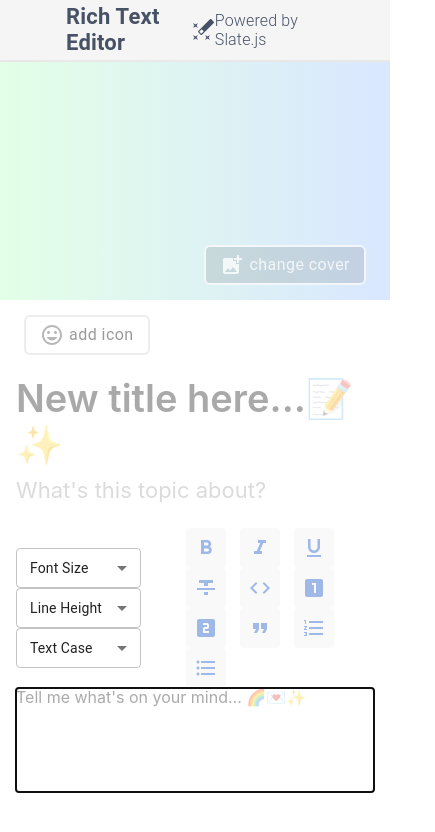
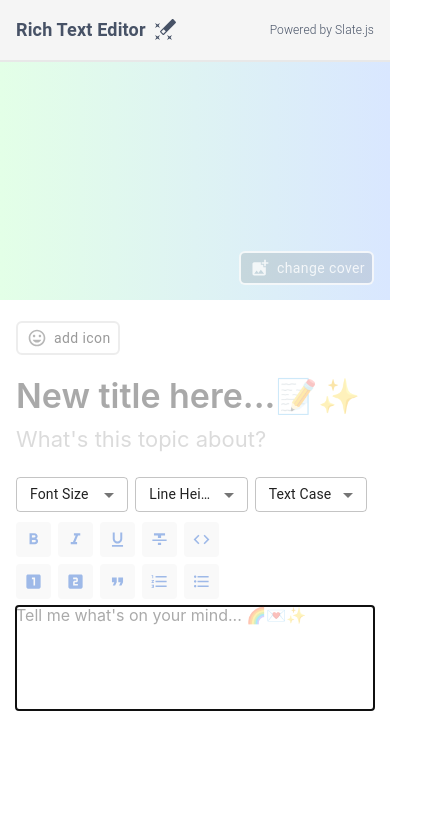
Before and after one commit to katherinedavenia/td-rich-text-editor, a Next.js app: page / in a window 390 px wide. Shown: the top 832 px of the page, 435 px wide, since content can reach past the window. Built offline with nearby package versions, Linux system fonts and the light colour scheme.

Commit message:
[TD] responsive styling

```diff
--- a/src/components/Body.jsx
+++ b/src/components/Body.jsx
@@ -5,6 +5,7 @@ import { createEditor } from 'slate';
 import { Slate, Editable, withReact } from 'slate-react';
 import { withHistory } from 'slate-history';
 import RichTextEditor from './RichTextEditor';
+import useResponsive from '../lib/useResponsive';
 
 const initialValueTitle = [
   {
@@ -29,6 +30,7 @@ const initialValueSubtitle = [
 ];
 
 const Body = () => {
+  const { isMobile, isTablet } = useResponsive();
   const editorTitle = useMemo(() => withHistory(withReact(createEditor())), []);
   const editorSubtitle = useMemo(
     () => withHistory(withReact(createEditor())),
@@ -36,19 +38,27 @@ const Body = () => {
   );
 
   return (
-    <Box>
-      <Container maxWidth="lg">
+    <Box
+      sx={{
+        minHeight: 'calc(100vh - 300px)',
+        px: { sm: '30px', md: '50px', lg: 0 },
+      }}
+    >
+      <Container maxWidth="lg" sx={{ minHeight: 'calc(100vh - 300px)' }}>
         <Box sx={{ pt: '75px', pb: '25px' }}>
           <Slate editor={editorTitle} value={initialValueTitle}>
             <Editable
-              style={{ fontSize: '38px', fontWeight: 600 }}
+              style={{
+                fontSize: isMobile ? '26px' : isTablet ? '34px' : '38px',
+                fontWeight: 600,
+              }}
               placeholder="New title here...📝✨"
             />
           </Slate>
           <Slate editor={editorSubtitle} value={initialValueSubtitle}>
             <Editable
               style={{
-                fontSize: '22px',
+                fontSize: isMobile ? '18px' : '22px',
                 fontWeight: 400,
                 marginTop: '10px',
                 color: '#969696',
--- a/src/components/Header.jsx
+++ b/src/components/Header.jsx
@@ -5,6 +5,7 @@ import { AddPhotoAlternate, InsertEmoticon } from '@mui/icons-material';
 import { Emoji } from 'emoji-picker-react';
 import dynamic from 'next/dynamic';
 import PropTypes from 'prop-types';
+import useResponsive from '../lib/useResponsive';
 
 const EmojiPicker = dynamic(() => import('emoji-picker-react'), { ssr: false });
 
@@ -17,7 +18,10 @@ const Header = ({
   setBgImage,
   uploadBgImageisOpen,
   setUploadBgImageisOpen,
-}) => (
+}) => {
+  const { isMobile, isTablet } = useResponsive();
+
+  return (
     <Box
       sx={{
         height: '300px',
@@ -44,7 +48,12 @@ const Header = ({
               cursor: 'pointer',
               position: 'absolute',
               bottom: '-50px',
-            left: '24px',
+              left: {
+                xs: '24px',
+                sm: '54px',
+                md: '74px',
+                lg: '24px',
+              },
             }}
           >
             <Emoji unified={headerEmoji} size="80" />
@@ -56,16 +65,21 @@ const Header = ({
               cursor: 'pointer',
               position: 'absolute',
               bottom: '-55px',
-            left: '24px',
+              left: {
+                xs: '16px',
+                sm: '54px',
+                md: '74px',
+                lg: '24px',
+              },
             }}
           >
             <Button
               sx={{
                 border: '2px solid rgba(220, 220, 220, 0.5)',
-              p: '3px 14px',
+                p: { xs: '5px 7px', sm: '3px 14px' },
                 borderRadius: '6px',
                 color: 'rgba(0, 0, 0, 0.4)',
-              fontSize: '16px',
+                fontSize: { xs: '14px', sm: '16px' },
                 fontWeight: 400,
                 lineHeight: 0.9,
                 textTransform: 'none',
@@ -74,7 +88,13 @@ const Header = ({
                 },
               }}
             >
-            <InsertEmoticon sx={{ height: '30px', mr: '5px', opacity: 0.7 }} />
+              <InsertEmoticon
+                sx={{
+                  height: { xs: '20px', sm: '30px' },
+                  mr: '5px',
+                  opacity: 0.7,
+                }}
+              />
               add icon
             </Button>
           </Box>
@@ -83,13 +103,20 @@ const Header = ({
           <Box
             sx={{
               position: 'absolute',
-            top: '320px',
-            left: '165px',
-            transform: 'translateY(-4px)',
+              top: { xs: '375px', sm: '320px' },
+              left: {
+                xs: '16px',
+                sm: '195px',
+                md: '215px',
+                lg: '165px',
+              },
+              transform: 'translateY(-5px)',
               zIndex: 10,
             }}
           >
             <EmojiPicker
+              width={isMobile ? 280 : isTablet ? 300 : 350}
+              height={isMobile ? 400 : 450}
               onEmojiClick={(a) => {
                 setHeaderEmoji(a.unified);
                 setEmojiPickerisOpen(false);
@@ -102,13 +129,18 @@ const Header = ({
           sx={{
             position: 'absolute',
             bottom: '15px',
-          right: '24px',
+            right: {
+              xs: '16px',
+              sm: '54px',
+              md: '74px',
+              lg: '24px',
+            },
             width: '100%',
             height: '100%',
             display: 'flex',
             justifyContent: 'end',
             alignItems: 'end',
-          opacity: bgImage ? 0 : 1,
+            opacity: { xs: 1, lg: bgImage ? 0 : 1 },
             '&:hover': {
               opacity: 1,
               transition: '200ms',
@@ -120,9 +152,9 @@ const Header = ({
               border: '2px solid rgba(255, 255, 255, 0.8)',
               backgroundColor: 'rgba(0, 0, 0, 0.1)',
               color: 'rgba(255, 255, 255, 0.8)',
-            p: '3px 14px',
+              p: { xs: '5px 7px', sm: '3px 14px' },
               borderRadius: '6px',
-            fontSize: '16px',
+              fontSize: { xs: '14px', sm: '16px' },
               fontWeight: 400,
               lineHeight: 0.9,
               width: 'fit-content',
@@ -130,9 +162,12 @@ const Header = ({
               '&:hover': {
                 backgroundColor: 'rgba(0, 0, 0, 0.3)',
               },
+              overflow: 'hidden',
             }}
           >
-          <AddPhotoAlternate sx={{ height: '30px', mr: '5px' }} />
+            <AddPhotoAlternate
+              sx={{ height: { xs: '20px', sm: '30px' }, mr: '5px' }}
+            />
             change cover
             <input
               type="file"
@@ -157,6 +192,7 @@ const Header = ({
       </Container>
     </Box>
   );
+};
 
 Header.propTypes = {
   headerEmoji: PropTypes.string,
--- a/src/components/Navbar.jsx
+++ b/src/components/Navbar.jsx
@@ -21,7 +21,7 @@ const Navbar = ({ bgImage }) => (
           justifyContent: 'space-between',
           alignItems: 'center',
           height: '60px',
-          px: '50px',
+          px: { sm: '30px', md: '50px' },
         }}
       >
         <Box
@@ -36,7 +36,7 @@ const Navbar = ({ bgImage }) => (
             sx={{
               fontWeight: 600,
               color: '#475266',
-              fontSize: '22px',
+              fontSize: { xs: '18px', sm: '22px' },
             }}
           >
             Rich Text Editor
@@ -57,7 +57,7 @@ const Navbar = ({ bgImage }) => (
               cursor: 'pointer',
               fontWeight: 300,
               color: '#475266',
-              fontSize: '16px',
+              fontSize: { xs: '12px', sm: '16px' },
               '&:hover': {
                 color: '#000',
               },
--- a/src/components/RichTextEditor.jsx
+++ b/src/components/RichTextEditor.jsx
@@ -30,6 +30,7 @@ import {
   LooksOne,
   LooksTwo,
 } from '@mui/icons-material';
+import useResponsive from '../lib/useResponsive';
 
 const initialValue = [
   {
@@ -105,8 +106,10 @@ const BlockButton = ({ format, icon }) => {
       sx={{
         minWidth: 0,
         backgroundColor: '#f9f9f9',
-        ml: '14px',
+        mr: { xs: '7px', sm: '14px', md: 0 },
+        ml: { md: '14px' },
         padding: '0px 0px !important',
+        mb: { xs: '7px', md: 0 },
       }}
     >
       {icon}
@@ -126,8 +129,10 @@ const MarkButton = ({ format, icon }) => {
       sx={{
         minWidth: 0,
         backgroundColor: '#f9f9f9',
-        ml: '14px',
+        mr: { xs: '7px', sm: '14px', md: 0 },
+        ml: { md: '14px' },
         padding: '0px 0px !important',
+        mb: { xs: '7px', sm: 0 },
       }}
     >
       {icon}
@@ -196,11 +201,12 @@ const Leaf = ({ children, leaf }) => {
 };
 
 const formStyle = {
+  fontSize: '14px',
   minHeight: 0,
-  height: '40px !important',
-  width: '125px',
-  mr: '14px',
-  fontSize: '14px',
+  height: { xs: '35px', sm: '40px !important' },
+  width: { xs: 'auto', sm: '125px' },
+  mr: { xs: '7px', sm: '14px' },
+  mb: { xs: '10px', sm: 0 },
 };
 
 const formButtonStyle = {
@@ -336,6 +342,9 @@ const TextCasePicker = ({ editor }) => {
 };
 
 const RichTextEditor = () => {
+  const { isMobile, isTablet, isTabletLandscape } = useResponsive();
+  const isMobileView = (isMobile || isTablet) && !isTabletLandscape;
+
   const [showToolBar, setShowToolbar] = useState(true);
   const [value, setValue] = useState(initialValue);
 
@@ -356,8 +365,8 @@ const RichTextEditor = () => {
     '&:hover': {
       color: '#475266',
     },
-    width: '40px',
-    height: '40px',
+    width: { xs: '35px', sm: '40px' },
+    height: { xs: '35px', sm: '40px' },
     p: '6px 8px',
   };
 
@@ -369,15 +378,33 @@ const RichTextEditor = () => {
             style={{
               padding: 0,
               display: 'flex',
+              flexDirection: isMobileView ? 'column' : 'row',
               justifyContent: 'space-between',
+              alignItems: isMobileView ? 'start' : 'center',
             }}
           >
-            <Box>
+            <Box
+              sx={{
+                display: 'grid',
+                gridTemplateColumns: {
+                  xs: 'repeat(3, 1fr)',
+                  sm: 'repeat(3, 1fr)',
+                },
+              }}
+            >
               <FontSizePicker editor={editor} />
               <LineHeightPicker editor={editor} />
               <TextCasePicker editor={editor} />
             </Box>
-            <Box>
+            <Box
+              sx={{
+                display: 'grid',
+                gridTemplateColumns: {
+                  xs: 'repeat(5, 1fr)',
+                  sm: 'repeat(10, 1fr)',
+                },
+              }}
+            >
               <MarkButton
                 format="bold"
                 icon={<FormatBold sx={buttonStyle} />}
@@ -418,11 +445,12 @@ const RichTextEditor = () => {
             </Box>
           </Toolbar>
         )}
+        {!isMobileView && (
           <Box
             onClick={() => setShowToolbar(!showToolBar)}
             sx={{
               position: 'absolute',
-            left: '-50px',
+              left: { md: '-40px', lg: '-50px' },
               top: showToolBar ? '13px' : '3px',
               cursor: 'pointer',
               opacity: 0.7,
@@ -439,6 +467,7 @@ const RichTextEditor = () => {
               }}
             />
           </Box>
+        )}
       </Box>
       <Editable
         renderElement={renderElement}
--- /dev/null
+++ b/src/lib/useResponsive.js
@@ -0,0 +1,44 @@
+import useMediaQuery from '@mui/material/useMediaQuery';
+
+const useResponsive = () => {
+  const isMobile = useMediaQuery(
+    'only screen and (min-device-width: 0px) and (max-device-width: 639px)',
+  );
+
+  const isMobileLandscape = useMediaQuery(
+    'only screen and (min-device-width: 0px) and (max-device-width: 639px) and (orientation: landscape)',
+  );
+
+  const isTablet = useMediaQuery(
+    'only screen and (min-device-width: 640px) and (max-device-width: 1365px)',
+  );
+
+  const isTabletLandscape = useMediaQuery(
+    'only screen and (min-device-width: 640px) and (max-device-width: 1365px) and (orientation: landscape)',
+  );
+
+  const isDesktop = useMediaQuery('only screen and (min-device-width: 1366px)');
+
+  const isDesktopStandard = useMediaQuery(
+    'only screen and (min-device-width: 1366px) and (max-device-width: 1919px)',
+  );
+
+  const isDesktopLarge = useMediaQuery(
+    'only screen and (min-device-width: 1920px)',
+  );
+
+  const isDesktopSmallUp = useMediaQuery('(min-width: 960px)');
+
+  return {
+    isMobile,
+    isMobileLandscape,
+    isTablet,
+    isTabletLandscape,
+    isDesktop,
+    isDesktopStandard,
+    isDesktopLarge,
+    isDesktopSmallUp,
+  };
+};
+
+export default useResponsive;
--- a/src/styles/Home.module.css
+++ b/src/styles/Home.module.css
@@ -4,6 +4,9 @@
 
 .main {
   min-height: 100vh;
+  height: 100%;
+  width: 100vw;
+  overflow: hidden;
   padding: 4rem 0;
   flex: 1;
   display: flex;
```
Lines whose indentation alone changed are shown as unchanged.
